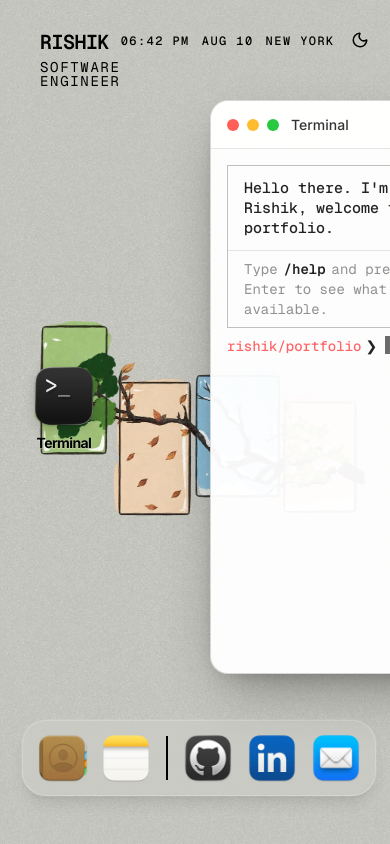
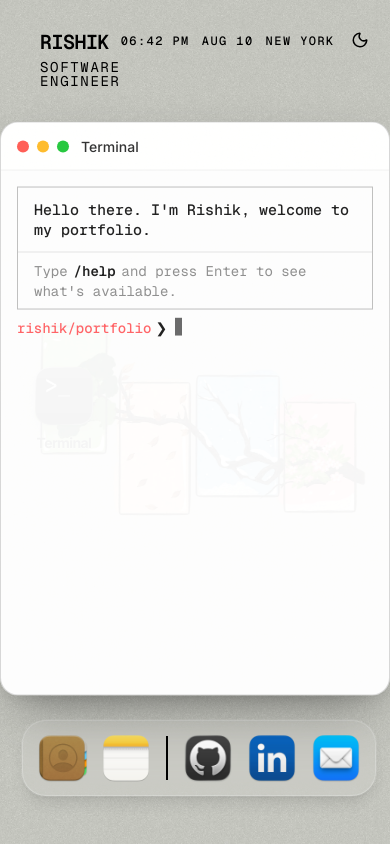
Before and after one commit to Rishik15/portfolio, a Next.js app: page / in a window 390 px wide. Built offline with nearby package versions, Linux system fonts and the light colour scheme.

Commit message:
Make windows fit to different desktop screens

```diff
--- a/src/components/windows/use-window-frame.ts
+++ b/src/components/windows/use-window-frame.ts
@@ -18,6 +18,16 @@ import {
 type WindowSize = {
     width: number;
     height: number;
+};
+
+type WindowBounds = {
+    width: number;
+    height: number;
+};
+
+type WindowFrame = {
+    position: WindowPosition;
+    size: WindowSize;
 };
 
 export type ResizeDirection =
@@ -46,6 +56,7 @@ type UseWindowFrameOptions = {
 
 const DEFAULT_WIDTH = "650px";
 const DEFAULT_HEIGHT = "500px";
+
 const DEFAULT_MIN_WIDTH = 400;
 const DEFAULT_MIN_HEIGHT = 300;
 
@@ -56,20 +67,222 @@ const DRAG_THRESHOLD = 1;
 const FALLBACK_OPEN_OFFSET_Y = 6;
 const FALLBACK_OPEN_SCALE = 0.985;
 
-function parseSize(value: string): number {
+const DEFAULT_VIEWPORT_WIDTH = 1440;
+const DEFAULT_VIEWPORT_HEIGHT = 900;
+
+function clamp(value: number, minimum: number, maximum: number) {
+    return Math.min(Math.max(value, minimum), maximum);
+}
+
+function getViewportBounds(): WindowBounds {
     if (typeof window === "undefined") {
-        return Number.parseFloat(value);
+        return {
+            width: DEFAULT_VIEWPORT_WIDTH,
+            height: DEFAULT_VIEWPORT_HEIGHT,
+        };
+    }
+
+    return {
+        width: window.innerWidth,
+        height: window.innerHeight,
+    };
+}
+
+function parseSize(
+    value: string,
+    viewportWidth: number,
+    viewportHeight: number,
+): number {
+    const parsed = Number.parseFloat(value);
+
+    if (!Number.isFinite(parsed)) {
+        return 0;
     }
 
     if (value.endsWith("vw")) {
-        return (Number.parseFloat(value) / 100) * window.innerWidth;
+        return (parsed / 100) * viewportWidth;
     }
 
     if (value.endsWith("vh")) {
-        return (Number.parseFloat(value) / 100) * window.innerHeight;
+        return (parsed / 100) * viewportHeight;
     }
 
-    return Number.parseFloat(value);
+    return parsed;
+}
+
+function getSizeLimits(config: AppWindowConfig, bounds: WindowBounds) {
+    const minWidth = Math.min(
+        config.minWidth ?? DEFAULT_MIN_WIDTH,
+        bounds.width,
+    );
+
+    const minHeight = Math.min(
+        config.minHeight ?? DEFAULT_MIN_HEIGHT,
+        bounds.height,
+    );
+
+    const maxWidth = Math.max(
+        minWidth,
+        Math.min(config.maxWidth ?? bounds.width, bounds.width),
+    );
+
+    const maxHeight = Math.max(
+        minHeight,
+        Math.min(config.maxHeight ?? bounds.height, bounds.height),
+    );
+
+    return {
+        minWidth,
+        minHeight,
+        maxWidth,
+        maxHeight,
+    };
+}
+
+function getResponsiveWindowSize(
+    config: AppWindowConfig,
+    bounds: WindowBounds,
+): WindowSize {
+    const limits = getSizeLimits(config, bounds);
+
+    const preferredWidth = parseSize(
+        config.width ?? DEFAULT_WIDTH,
+        bounds.width,
+        bounds.height,
+    );
+
+    const preferredHeight = parseSize(
+        config.height ?? DEFAULT_HEIGHT,
+        bounds.width,
+        bounds.height,
+    );
+
+    return {
+        width: clamp(preferredWidth, limits.minWidth, limits.maxWidth),
+
+        height: clamp(preferredHeight, limits.minHeight, limits.maxHeight),
+    };
+}
+
+function clampWindowFrame(
+    config: AppWindowConfig,
+    frame: WindowFrame,
+    bounds: WindowBounds,
+): WindowFrame {
+    const limits = getSizeLimits(config, bounds);
+
+    const width = clamp(frame.size.width, limits.minWidth, limits.maxWidth);
+
+    const height = clamp(frame.size.height, limits.minHeight, limits.maxHeight);
+
+    const maxX = Math.max(0, bounds.width - width);
+    const maxY = Math.max(0, bounds.height - height);
+
+    return {
+        position: {
+            x: clamp(frame.position.x, 0, maxX),
+            y: clamp(frame.position.y, 0, maxY),
+        },
+
+        size: {
+            width,
+            height,
+        },
+    };
+}
+
+function getDefaultWindowFrame(
+    config: AppWindowConfig,
+    cascadeIndex: number,
+): WindowFrame {
+    const bounds = getViewportBounds();
+
+    const size = getResponsiveWindowSize(config, bounds);
+
+    const freeX = Math.max(0, bounds.width - size.width);
+    const freeY = Math.max(0, bounds.height - size.height);
+
+    const placementX = clamp(config.initialPlacement?.x ?? 0.5, 0, 1);
+    const placementY = clamp(config.initialPlacement?.y ?? 0.5, 0, 1);
+
+    const cascadeOffset =
+        config.initialPlacement === undefined
+            ? cascadeIndex * CASCADE_OFFSET
+            : 0;
+
+    return clampWindowFrame(
+        config,
+        {
+            position: {
+                x: freeX * placementX + cascadeOffset,
+                y: freeY * placementY + cascadeOffset,
+            },
+
+            size,
+        },
+        bounds,
+    );
+}
+
+function scaleFrameBetweenViewports(
+    config: AppWindowConfig,
+    frame: WindowFrame,
+    previousBounds: WindowBounds,
+    nextBounds: WindowBounds,
+): WindowFrame {
+    const widthScale =
+        previousBounds.width > 0 ? nextBounds.width / previousBounds.width : 1;
+
+    const heightScale =
+        previousBounds.height > 0
+            ? nextBounds.height / previousBounds.height
+            : 1;
+
+    const previousFreeX = Math.max(0, previousBounds.width - frame.size.width);
+
+    const previousFreeY = Math.max(
+        0,
+        previousBounds.height - frame.size.height,
+    );
+
+    const horizontalProgress =
+        previousFreeX > 0 ? clamp(frame.position.x / previousFreeX, 0, 1) : 0.5;
+
+    const verticalProgress =
+        previousFreeY > 0 ? clamp(frame.position.y / previousFreeY, 0, 1) : 0.5;
+
+    const limits = getSizeLimits(config, nextBounds);
+
+    const nextWidth = clamp(
+        frame.size.width * widthScale,
+        limits.minWidth,
+        limits.maxWidth,
+    );
+
+    const nextHeight = clamp(
+        frame.size.height * heightScale,
+        limits.minHeight,
+        limits.maxHeight,
+    );
+
+    const nextFreeX = Math.max(0, nextBounds.width - nextWidth);
+    const nextFreeY = Math.max(0, nextBounds.height - nextHeight);
+
+    return clampWindowFrame(
+        config,
+        {
+            position: {
+                x: nextFreeX * horizontalProgress,
+                y: nextFreeY * verticalProgress,
+            },
+
+            size: {
+                width: nextWidth,
+                height: nextHeight,
+            },
+        },
+        nextBounds,
+    );
 }
 
 export function useWindowFrame({
@@ -80,56 +293,18 @@ export function useWindowFrame({
     iconPosition,
     getIconPosition,
 }: UseWindowFrameOptions) {
-    const cascadeOffset = cascadeIndex * CASCADE_OFFSET;
-
-    const defaultWidth = config.width ?? DEFAULT_WIDTH;
-
-    const defaultHeight = config.height ?? DEFAULT_HEIGHT;
-
-    const minWidth = config.minWidth ?? DEFAULT_MIN_WIDTH;
-
-    const minHeight = config.minHeight ?? DEFAULT_MIN_HEIGHT;
+    const defaultFrame = getDefaultWindowFrame(config, cascadeIndex);
 
     const canMinimize = config.canMinimize !== false;
-
     const canMaximize = config.canMaximize !== false;
-
     const canResize = config.canResize !== false;
-
     const hideTitleBar = config.hideTitleBar === true;
-
     const shouldOpenMaximized = config.openMaximized === true;
 
-    const getCenteredX = useCallback(() => {
-        if (config.initialX !== undefined) {
-            return config.initialX;
-        }
-
-        if (typeof window === "undefined") {
-            return 100 + cascadeOffset;
-        }
-
-        const width = parseSize(defaultWidth);
-
-        return Math.max(0, (window.innerWidth - width) / 2 + cascadeOffset);
-    }, [cascadeOffset, config.initialX, defaultWidth]);
-
-    const getCenteredY = useCallback(() => {
-        if (config.initialY !== undefined) {
-            return config.initialY;
-        }
-
-        if (typeof window === "undefined") {
-            return 50 + cascadeOffset;
-        }
-
-        const height = parseSize(defaultHeight);
-
-        return Math.max(0, (window.innerHeight - height) / 2 + cascadeOffset);
-    }, [cascadeOffset, config.initialY, defaultHeight]);
-
-    const defaultX = getCenteredX();
-    const defaultY = getCenteredY();
+    const getDefaultFrame = useCallback(
+        () => getDefaultWindowFrame(config, cascadeIndex),
+        [cascadeIndex, config],
+    );
 
     const hasIconAnimation = iconPosition !== undefined;
 
@@ -150,8 +325,8 @@ export function useWindowFrame({
         }
 
         return {
-            x: defaultX,
-            y: defaultY + FALLBACK_OPEN_OFFSET_Y,
+            x: defaultFrame.position.x,
+            y: defaultFrame.position.y + FALLBACK_OPEN_OFFSET_Y,
         };
     });
 
@@ -170,11 +345,7 @@ export function useWindowFrame({
             };
         }
 
-        return {
-            width: parseSize(defaultWidth),
-
-            height: parseSize(defaultHeight),
-        };
+        return defaultFrame.size;
     });
 
     const [scale, setScale] = useState(
@@ -201,24 +372,23 @@ export function useWindowFrame({
 
     const isAnimating = useRef(false);
 
+    const hasUserAdjustedFrame = useRef(false);
+
+    const viewportBoundsRef = useRef(getViewportBounds());
+
     const savedPosition = useRef<WindowPosition>({
-        x: defaultX,
-        y: defaultY,
+        ...defaultFrame.position,
     });
 
     const savedSize = useRef<WindowSize>({
-        width: parseSize(defaultWidth),
-
-        height: parseSize(defaultHeight),
+        ...defaultFrame.size,
     });
 
     const previousState = useRef({
-        x: defaultX,
-        y: defaultY,
-
-        width: parseSize(defaultWidth),
-
-        height: parseSize(defaultHeight),
+        x: defaultFrame.position.x,
+        y: defaultFrame.position.y,
+        width: defaultFrame.size.width,
+        height: defaultFrame.size.height,
     });
 
     const dragRef = useRef({
@@ -301,17 +471,27 @@ export function useWindowFrame({
         setIsTransitioning(true);
 
         if (isMaximized || isSnapped) {
-            setPosition({
+            const restoredFrame = clampWindowFrame(
+                config,
+                {
+                    position: {
                         x: previousState.current.x,
+                        y: previousState.current.y,
+                    },
 
-                y: previousState.current.y,
-            });
+                    size: {
+                        width: previousState.current.width,
+                        height: previousState.current.height,
+                    },
+                },
+                getViewportBounds(),
+            );
 
-            setSize({
-                width: previousState.current.width,
+            setPosition(restoredFrame.position);
+            setSize(restoredFrame.size);
 
-                height: previousState.current.height,
-            });
+            savedPosition.current = restoredFrame.position;
+            savedSize.current = restoredFrame.size;
 
             setIsMaximized(false);
             setIsSnapped(null);
@@ -330,7 +510,6 @@ export function useWindowFrame({
 
             setSize({
                 width: window.innerWidth,
-
                 height: window.innerHeight,
             });
 
@@ -343,7 +522,7 @@ export function useWindowFrame({
         }, 200);
 
         actions.toggleMaximize();
-    }, [actions, canMaximize, isMaximized, isSnapped, position, size]);
+    }, [actions, canMaximize, config, isMaximized, isSnapped, position, size]);
 
     useEffect(() => {
         if (!isOpening) {
@@ -357,22 +536,12 @@ export function useWindowFrame({
             setIsTransitioning(true);
 
             secondFrame = requestAnimationFrame(() => {
-                const nextPosition = {
-                    x: getCenteredX(),
+                const nextFrame = getDefaultFrame();
 
-                    y: getCenteredY(),
-                };
-
-                const nextSize = {
-                    width: parseSize(defaultWidth),
-
-                    height: parseSize(defaultHeight),
-                };
-
-                setPosition(nextPosition);
+                setPosition(nextFrame.position);
 
                 if (hasIconAnimation) {
-                    setSize(nextSize);
+                    setSize(nextFrame.size);
                 }
 
                 setScale(1);
@@ -383,9 +552,15 @@ export function useWindowFrame({
 
                     setIsOpening(false);
 
-                    savedPosition.current = nextPosition;
+                    savedPosition.current = nextFrame.position;
+                    savedSize.current = nextFrame.size;
 
-                    savedSize.current = nextSize;
+                    previousState.current = {
+                        x: nextFrame.position.x,
+                        y: nextFrame.position.y,
+                        width: nextFrame.size.width,
+                        height: nextFrame.size.height,
+                    };
                 }, 300);
             });
         });
@@ -401,14 +576,7 @@ export function useWindowFrame({
                 window.clearTimeout(transitionTimeout);
             }
         };
-    }, [
-        defaultHeight,
-        defaultWidth,
-        getCenteredX,
-        getCenteredY,
-        hasIconAnimation,
-        isOpening,
-    ]);
+    }, [getDefaultFrame, hasIconAnimation, isOpening]);
 
     useEffect(() => {
         if (isMinimized || !isClosing || isAnimating.current) {
@@ -424,9 +592,20 @@ export function useWindowFrame({
             setIsTransitioning(true);
 
             secondFrame = requestAnimationFrame(() => {
-                setPosition(savedPosition.current);
+                const restoredFrame = clampWindowFrame(
+                    config,
+                    {
+                        position: savedPosition.current,
+                        size: savedSize.current,
+                    },
+                    getViewportBounds(),
+                );
 
-                setSize(savedSize.current);
+                setPosition(restoredFrame.position);
+                setSize(restoredFrame.size);
+
+                savedPosition.current = restoredFrame.position;
+                savedSize.current = restoredFrame.size;
 
                 setScale(1);
                 setOpacity(1);
@@ -452,7 +631,7 @@ export function useWindowFrame({
                 window.clearTimeout(transitionTimeout);
             }
         };
-    }, [isClosing, isMinimized]);
+    }, [config, isClosing, isMinimized]);
 
     const handleDragMouseDown = useCallback(
         (event: ReactMouseEvent<HTMLDivElement>) => {
@@ -549,6 +728,8 @@ export function useWindowFrame({
                     initialClientY: event.clientY,
                 };
 
+                hasUserAdjustedFrame.current = true;
+
                 return;
             }
 
@@ -560,6 +741,8 @@ export function useWindowFrame({
                 x: newX,
                 y: newY,
             });
+
+            hasUserAdjustedFrame.current = true;
 
             if (event.clientY <= SNAP_THRESHOLD) {
                 setSnapZone("top");
@@ -605,7 +788,6 @@ export function useWindowFrame({
 
                     setSize({
                         width: window.innerWidth,
-
                         height: window.innerHeight,
                     });
 
@@ -621,7 +803,6 @@ export function useWindowFrame({
 
                     setSize({
                         width: window.innerWidth / 2,
-
                         height: window.innerHeight,
                     });
 
@@ -632,13 +813,11 @@ export function useWindowFrame({
                 if (snapZone === "right") {
                     setPosition({
                         x: window.innerWidth / 2,
-
                         y: 0,
                     });
 
                     setSize({
                         width: window.innerWidth / 2,
-
                         height: window.innerHeight,
                     });
 
@@ -659,6 +838,13 @@ export function useWindowFrame({
                 };
 
                 savedSize.current = {
+                    width: size.width,
+                    height: size.height,
+                };
+
+                previousState.current = {
+                    x: position.x,
+                    y: position.y,
                     width: size.width,
                     height: size.height,
                 };
@@ -719,6 +905,10 @@ export function useWindowFrame({
         }
 
         const handleMouseMove = (event: MouseEvent) => {
+            const bounds = getViewportBounds();
+
+            const limits = getSizeLimits(config, bounds);
+
             const deltaX = event.clientX - resizeRef.current.startX;
 
             const deltaY = event.clientY - resizeRef.current.startY;
@@ -733,26 +923,32 @@ export function useWindowFrame({
 
             if (isResizing.includes("right")) {
                 newWidth = Math.max(
-                    minWidth,
+                    limits.minWidth,
                     resizeRef.current.startWidth + deltaX,
                 );
+
+                newWidth = Math.min(newWidth, limits.maxWidth);
             }
 
             if (isResizing.includes("left")) {
                 const potentialWidth = resizeRef.current.startWidth - deltaX;
 
-                if (potentialWidth >= minWidth) {
-                    newWidth = potentialWidth;
+                if (potentialWidth >= limits.minWidth) {
+                    newWidth = Math.min(potentialWidth, limits.maxWidth);
 
-                    newX = resizeRef.current.startPosX + deltaX;
+                    newX =
+                        resizeRef.current.startPosX +
+                        (resizeRef.current.startWidth - newWidth);
                 }
             }
 
             if (isResizing.includes("bottom")) {
                 newHeight = Math.max(
-                    minHeight,
+                    limits.minHeight,
                     resizeRef.current.startHeight + deltaY,
                 );
+
+                newHeight = Math.min(newHeight, limits.maxHeight);
             }
 
             if (isResizing.includes("top")) {
@@ -760,10 +956,12 @@ export function useWindowFrame({
 
                 const potentialY = resizeRef.current.startPosY + deltaY;
 
-                if (potentialHeight >= minHeight && potentialY >= 0) {
-                    newHeight = potentialHeight;
+                if (potentialHeight >= limits.minHeight && potentialY >= 0) {
+                    newHeight = Math.min(potentialHeight, limits.maxHeight);
 
-                    newY = potentialY;
+                    newY =
+                        resizeRef.current.startPosY +
+                        (resizeRef.current.startHeight - newHeight);
                 }
             }
 
@@ -776,6 +974,8 @@ export function useWindowFrame({
                 x: newX,
                 y: newY,
             });
+
+            hasUserAdjustedFrame.current = true;
         };
 
         const handleMouseUp = () => {
@@ -790,6 +990,13 @@ export function useWindowFrame({
                 width: size.width,
                 height: size.height,
             };
+
+            previousState.current = {
+                x: position.x,
+                y: position.y,
+                width: size.width,
+                height: size.height,
+            };
         };
 
         document.addEventListener("mousemove", handleMouseMove);
@@ -801,14 +1008,53 @@ export function useWindowFrame({
 
             document.removeEventListener("mouseup", handleMouseUp);
         };
-    }, [isResizing, minHeight, minWidth, position, size]);
+    }, [config, isResizing, position, size]);
 
     useEffect(() => {
-        if (!isMaximized && !isSnapped) {
-            return;
+        let animationFrame = 0;
+
+        const handleBrowserResize = () => {
+            if (animationFrame) {
+                cancelAnimationFrame(animationFrame);
             }
 
-        const handleBrowserResize = () => {
+            animationFrame = requestAnimationFrame(() => {
+                const previousBounds = viewportBoundsRef.current;
+                const nextBounds = getViewportBounds();
+
+                viewportBoundsRef.current = nextBounds;
+
+                const previousRestoredFrame: WindowFrame = {
+                    position: {
+                        x: previousState.current.x,
+                        y: previousState.current.y,
+                    },
+
+                    size: {
+                        width: previousState.current.width,
+                        height: previousState.current.height,
+                    },
+                };
+
+                const nextRestoredFrame = hasUserAdjustedFrame.current
+                    ? scaleFrameBetweenViewports(
+                          config,
+                          previousRestoredFrame,
+                          previousBounds,
+                          nextBounds,
+                      )
+                    : getDefaultWindowFrame(config, cascadeIndex);
+
+                previousState.current = {
+                    x: nextRestoredFrame.position.x,
+                    y: nextRestoredFrame.position.y,
+                    width: nextRestoredFrame.size.width,
+                    height: nextRestoredFrame.size.height,
+                };
+
+                savedPosition.current = nextRestoredFrame.position;
+                savedSize.current = nextRestoredFrame.size;
+
                 if (isMaximized) {
                     setPosition({
                         x: 0,
@@ -816,9 +1062,8 @@ export function useWindowFrame({
                     });
 
                     setSize({
-                    width: window.innerWidth,
-
-                    height: window.innerHeight,
+                        width: nextBounds.width,
+                        height: nextBounds.height,
                     });
 
                     return;
@@ -831,9 +1076,8 @@ export function useWindowFrame({
                     });
 
                     setSize({
-                    width: window.innerWidth / 2,
-
-                    height: window.innerHeight,
+                        width: nextBounds.width / 2,
+                        height: nextBounds.height,
                     });
 
                     return;
@@ -841,25 +1085,33 @@ export function useWindowFrame({
 
                 if (isSnapped === "right") {
                     setPosition({
-                    x: window.innerWidth / 2,
-
+                        x: nextBounds.width / 2,
                         y: 0,
                     });
 
                     setSize({
-                    width: window.innerWidth / 2,
+                        width: nextBounds.width / 2,
+                        height: nextBounds.height,
+                    });
 
-                    height: window.innerHeight,
+                    return;
+                }
+
+                setPosition(nextRestoredFrame.position);
+                setSize(nextRestoredFrame.size);
             });
-            }
         };
 
         window.addEventListener("resize", handleBrowserResize);
 
         return () => {
+            if (animationFrame) {
+                cancelAnimationFrame(animationFrame);
+            }
+
             window.removeEventListener("resize", handleBrowserResize);
         };
-    }, [isMaximized, isSnapped]);
+    }, [cascadeIndex, config, isMaximized, isSnapped]);
 
     const handleWindowMouseDown = useCallback(() => {
         if (!isActive) {
--- a/src/config/windows.ts
+++ b/src/config/windows.ts
@@ -20,11 +20,16 @@ export const WINDOW_CONFIGS = [
         width: "70vw",
         height: "68vh",
 
-        minWidth: 760,
-        minHeight: 440,
+        minWidth: 620,
+        minHeight: 400,
 
-        initialX: 210,
-        initialY: 100,
+        maxWidth: 1360,
+        maxHeight: 820,
+
+        initialPlacement: {
+            x: 0.5,
+            y: 0.45,
+        },
 
         canMinimize: true,
         canMaximize: true,
@@ -38,14 +43,19 @@ export const WINDOW_CONFIGS = [
         id: WINDOW_IDS.about,
         title: "About Me",
 
-        width: "520px",
-        height: "470px",
+        width: "36vw",
+        height: "52vh",
 
-        minWidth: 420,
-        minHeight: 360,
+        minWidth: 380,
+        minHeight: 340,
 
-        initialX: 120,
-        initialY: 280,
+        maxWidth: 600,
+        maxHeight: 560,
+
+        initialPlacement: {
+            x: 0.06,
+            y: 0.8,
+        },
 
         canMinimize: true,
         canMaximize: true,
@@ -59,35 +69,19 @@ export const WINDOW_CONFIGS = [
         id: WINDOW_IDS.notes,
         title: "Notes",
 
-        width: "760px",
-        height: "600px",
+        width: "58vw",
+        height: "66vh",
 
-        minWidth: 600,
-        minHeight: 440,
-
-        initialX: 650,
-        initialY: 60,
-
-        canMinimize: true,
-        canMaximize: true,
-        canResize: true,
-
-        hideTitleBar: false,
-        openMaximized: false,
-    },
-
-    {
-        id: WINDOW_IDS.images,
-        title: "Photos",
-
-        width: "860px",
-        height: "560px",
-
-        minWidth: 640,
+        minWidth: 540,
         minHeight: 420,
 
-        initialX: 50,
-        initialY: 50,
+        maxWidth: 1080,
+        maxHeight: 760,
+
+        initialPlacement: {
+            x: 0.92,
+            y: 0.08,
+        },
 
         canMinimize: true,
         canMaximize: true,
@@ -101,14 +95,19 @@ export const WINDOW_CONFIGS = [
         id: WINDOW_IDS.resume,
         title: "Resume",
 
-        width: "760px",
-        height: "650px",
+        width: "54vw",
+        height: "72vh",
 
-        minWidth: 560,
+        minWidth: 500,
         minHeight: 420,
 
-        initialX: 360,
-        initialY: 70,
+        maxWidth: 920,
+        maxHeight: 900,
+
+        initialPlacement: {
+            x: 0.5,
+            y: 0.45,
+        },
 
         canMinimize: true,
         canMaximize: true,
@@ -124,14 +123,19 @@ export const WINDOW_CONFIGS = [
         id: WINDOW_IDS.projects,
         title: "Projects",
 
-        width: "1040px",
-        height: "680px",
+        width: "74vw",
+        height: "72vh",
 
-        minWidth: 820,
-        minHeight: 520,
+        minWidth: 680,
+        minHeight: 480,
 
-        initialX: 180,
-        initialY: 70,
+        maxWidth: 1440,
+        maxHeight: 900,
+
+        initialPlacement: {
+            x: 0.7,
+            y: 0.65,
+        },
 
         canMinimize: true,
         canMaximize: true,
@@ -147,14 +151,19 @@ export const WINDOW_CONFIGS = [
         id: WINDOW_IDS.experience,
         title: "Experience",
 
-        width: "960px",
-        height: "640px",
+        width: "68vw",
+        height: "68vh",
 
-        minWidth: 760,
-        minHeight: 480,
+        minWidth: 640,
+        minHeight: 460,
 
-        initialX: 240,
-        initialY: 90,
+        maxWidth: 1280,
+        maxHeight: 840,
+
+        initialPlacement: {
+            x: 0.10,
+            y: 0.20,
+        },
 
         canMinimize: true,
         canMaximize: true,
```
Also changed, not shown: src/components/windows/window-manager.tsx (+10 -2 lines). Lines whose indentation alone changed are shown as unchanged.
